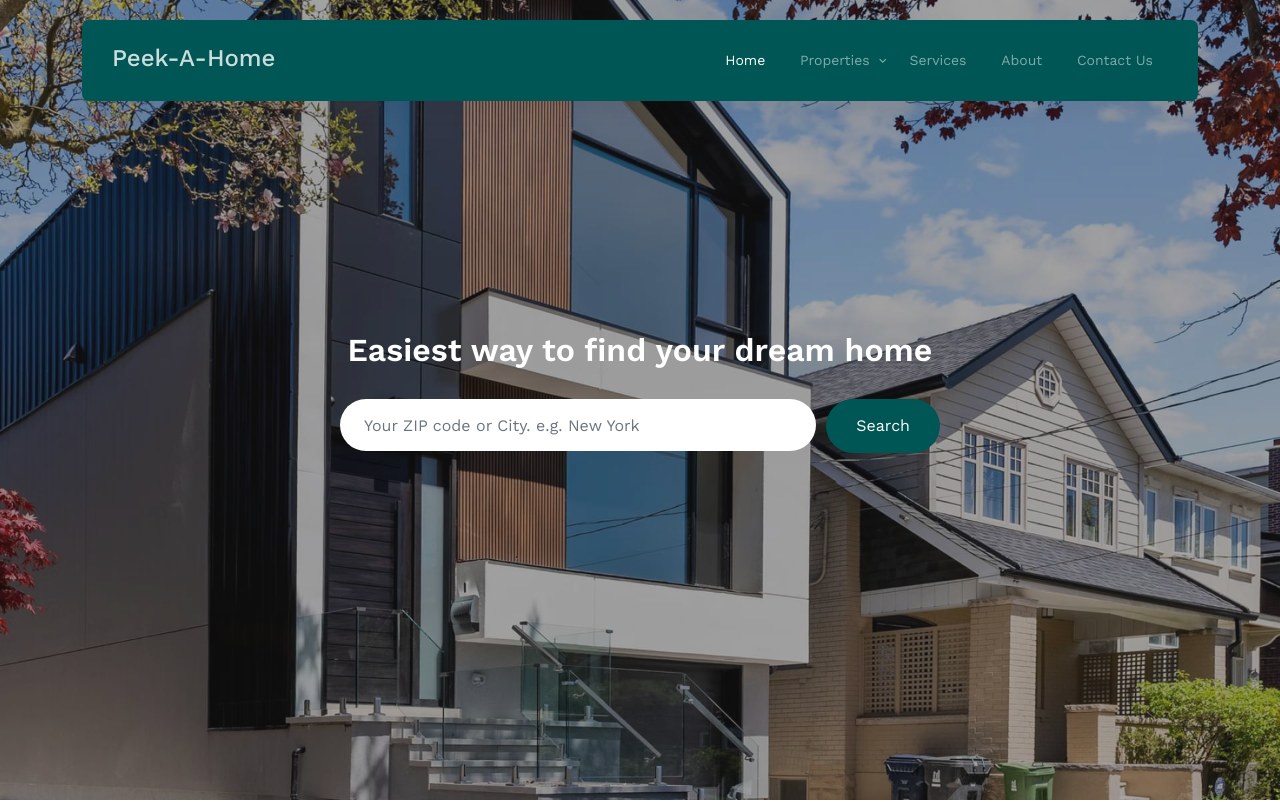
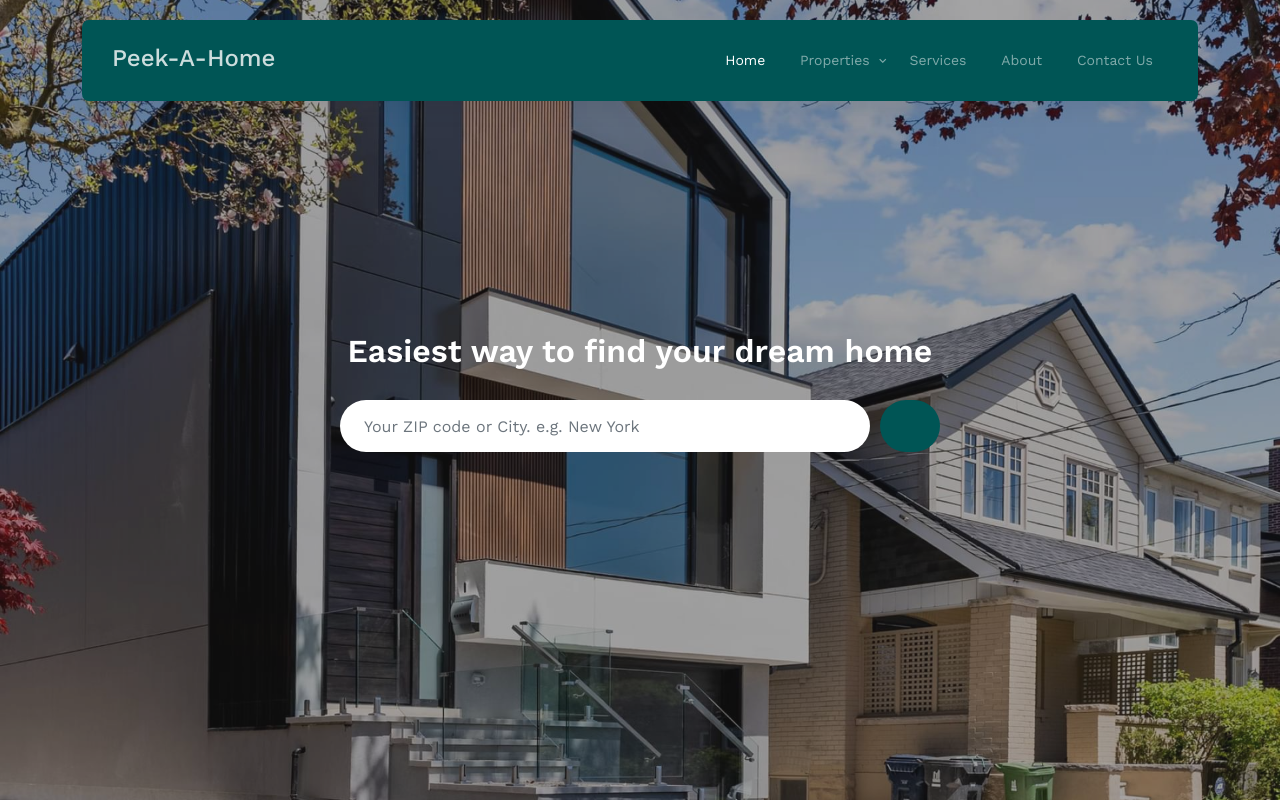
Before and after one commit to Kaiser-SK/cpnt201-a2-property, a plain HTML site: page index.html in a window 1280 px wide. Shown: the top 802 px of the page. Drawn offline with nearby package versions, Linux system fonts and the light colour scheme; files whose address does not match are found by name.

Commit message:
changed 'search' to search icon

```diff
--- a/index.html
+++ b/index.html
@@ -96,7 +96,8 @@
           <form action="#" class="narrow-w form-search d-flex align-items-stretch mb-3" data-aos="fade-up"
             data-aos-delay="200">
             <input type="text" class="form-control px-4" placeholder="Your ZIP code or City. e.g. New York" />
-            <button type="submit" class="btn btn-primary">Search</button>
+            <button type="submit" class="btn btn-primary"><i
+                class="fa-regular fa-magnifying-glass-location"></i></button>
           </form>
         </div>
       </div>
```
